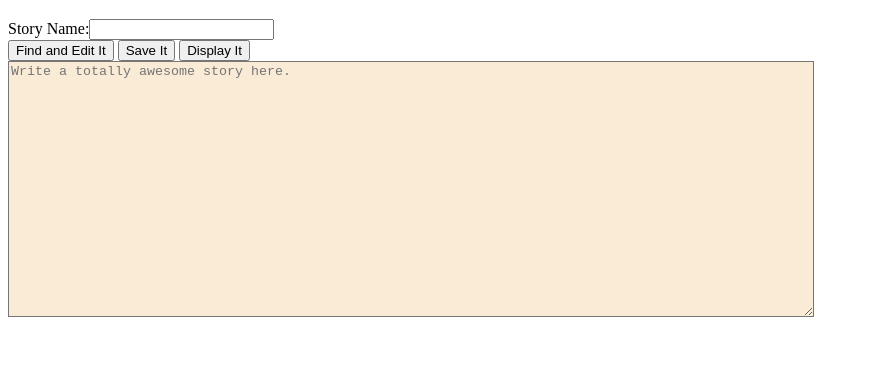
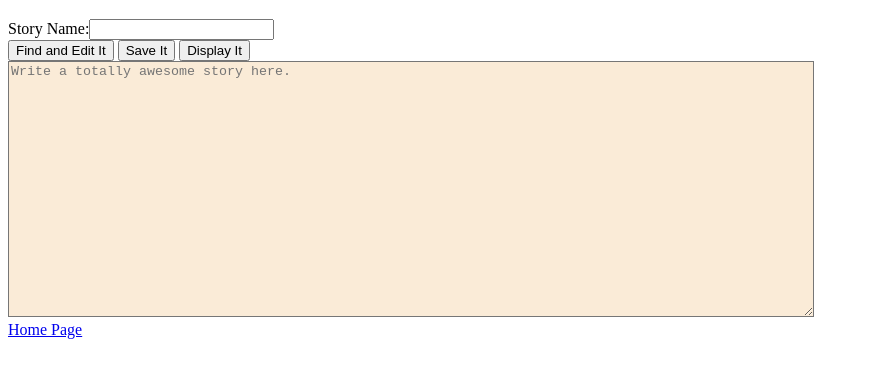
Before and after one commit to ColtFleming/portfolio, a plain HTML site: page week1/story_editor.html in a window 1280 px wide. Shown: the part 61-438 px from the top of the page, without its empty margins (0-869 px from the left). Drawn offline with Linux system fonts and the light colour scheme.

Commit message:
Added a home page link to all weeks index

```diff
--- a/week1/story_editor.html
+++ b/week1/story_editor.html
@@ -40,5 +40,8 @@
 	</section>
 	<textarea id="story_editor" placeholder="Write a totally awesome story here."></textarea>
 	<section id="story_display"></section>
+	<footer>
+		<a href = "/index.html">Home Page</a>
+	</footer>
 </body>
 </html>
```
Also changed, not shown: week2/index.html (+3 -0 lines), week3/index.html (+3 -0 lines).
